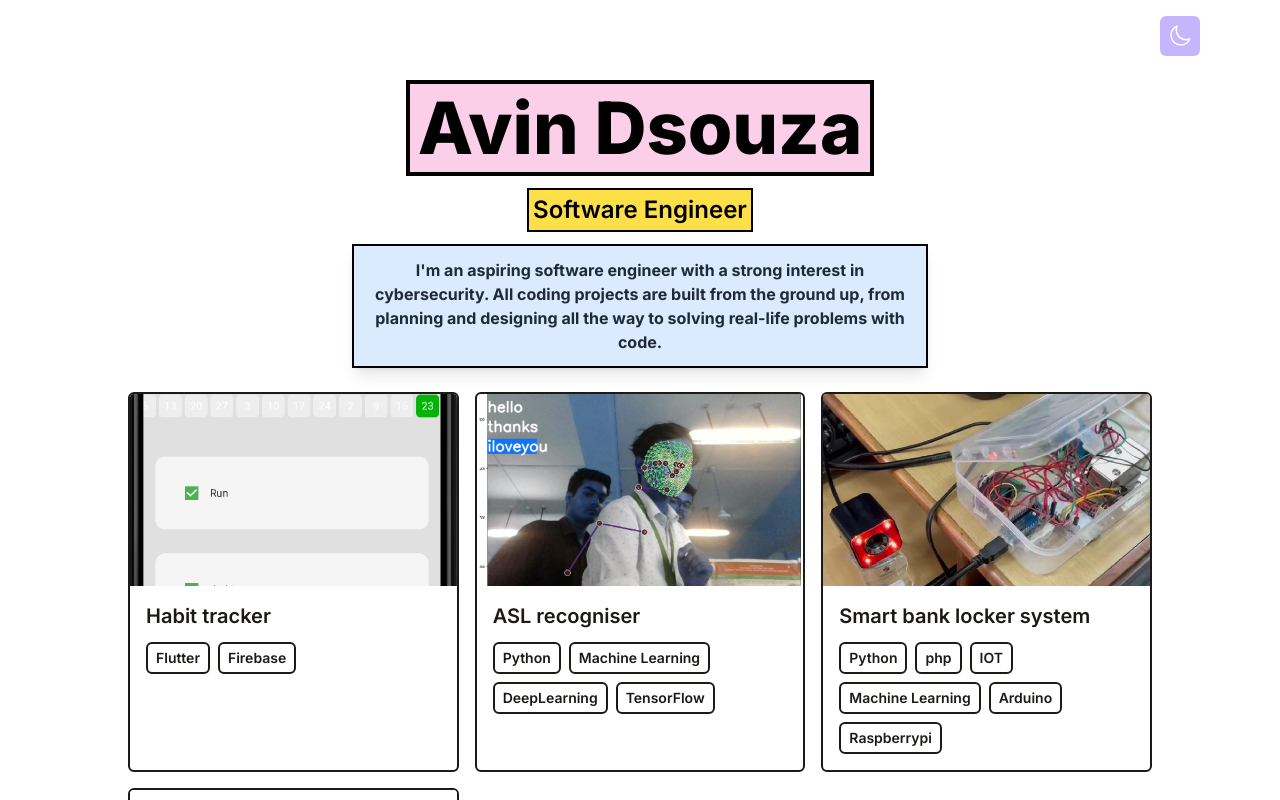
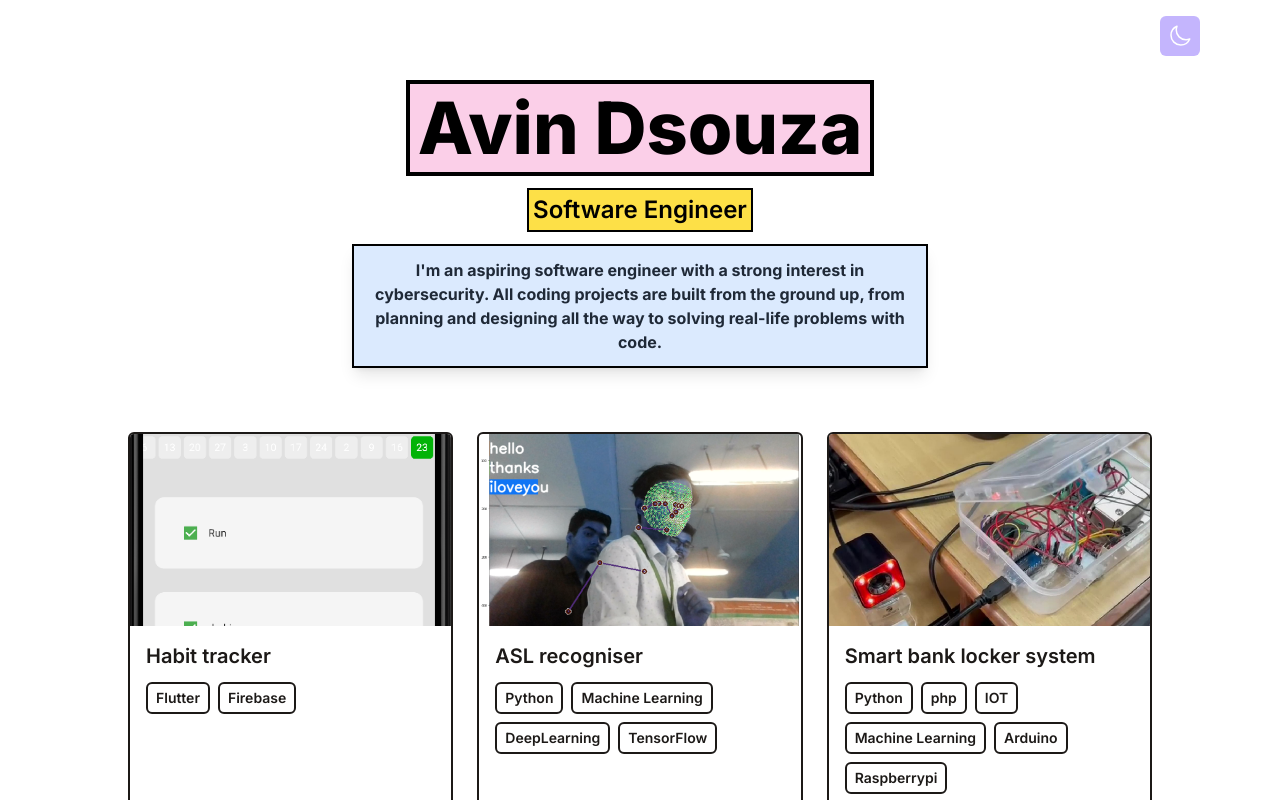
Before and after one commit to av1nDs0uza/minimal-portfolio, a React (Vite) app: page / in a window 1280 px wide. Shown: the top 800 px of the page. Built offline with nearby package versions, Linux system fonts and the light colour scheme.

Commit message:
Update Portfolio.jsx

```diff
--- a/src/components/Portfolio.jsx
+++ b/src/components/Portfolio.jsx
@@ -1,23 +1,24 @@
-
 import React from 'react';
 import portfolio from '../data/portfolio';
 import PortfolioItem from './PortfolioItem';
 
 function Portfolio() {
     return (
-        <div className="flex flex-col md:flex-row items-center justify-center">
-         <div className="grid grid-cols-1 md:grid-cols-2 lg:grid-cols-3 gap-4">
-            {portfolio.map(project => (
+        <div className="flex flex-col md:flex-row items-center justify-center py-10">
+            <div className="grid grid-cols-1 md:grid-cols-2 lg:grid-cols-3 gap-6">
+                {portfolio.map((project, index) => (
                     <PortfolioItem
+                        key={index}
                         imgUrl={project.imgUrl}
                         title={project.title}
                         stack={project.stack}
                         link={project.link}
+                        className="bg-gray-100 border-4 border-black rounded-lg shadow-lg hover:shadow-xl transition-shadow duration-200"
                     />
                 ))}
             </div>
         </div>
-    )
+    );
 }
 
 export default Portfolio;
```
Lines whose indentation alone changed are shown as unchanged.
